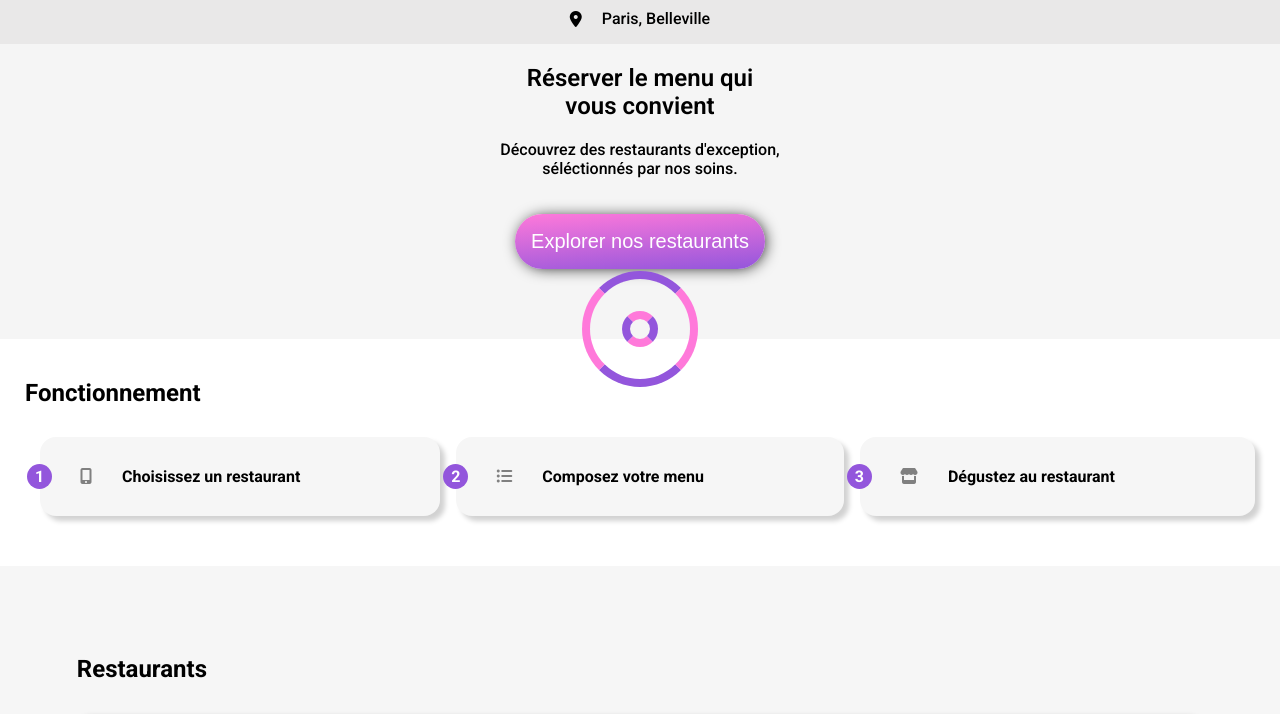
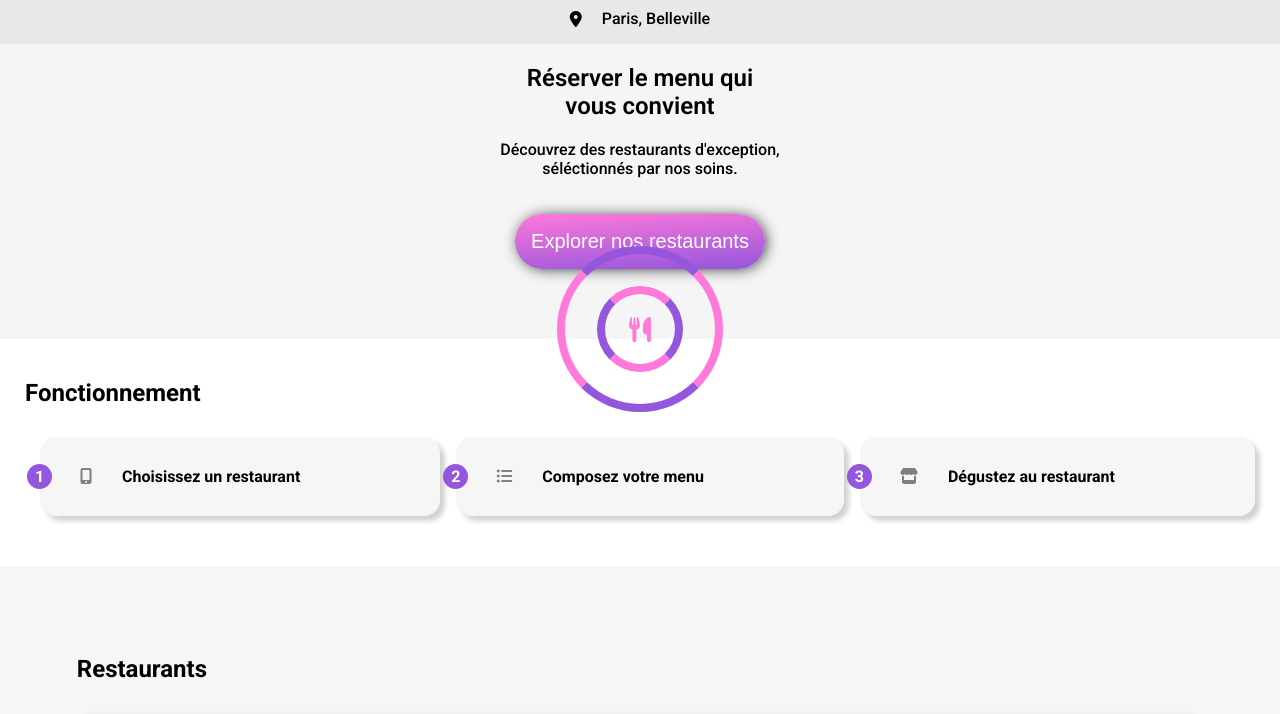
Before and after one commit to LastBlaze/ledunefrancois_3_210222, a website: page index.html in a window 1280 px wide. Shown: the part 71-785 px from the top of the page. Drawn offline with Linux system fonts and the light colour scheme; grey boxes are pictures that could not be loaded; a web font is replaced by a local one.

Commit message:
intégration image loader

```diff
--- a/index.html
+++ b/index.html
@@ -16,7 +16,8 @@
 <body>
     <div class="loader1"></div>
     <div class="loader2"></div>
-    <div class="loader3"></div>
+    <div class="loader3"><i class="fa-solid fa-utensils"></i></div>
+
     <header>
         <img src="./assets/images/logo/ohmyfood@2x.svg" alt="logo Ohmyfood" id="logo" />
     </header>
--- a/sass/composants/_loader.scss
+++ b/sass/composants/_loader.scss
@@ -4,8 +4,8 @@
     border-top: 8px solid $primary-color;
     border-bottom: 8px solid $primary-color;
     border-radius: 80%;
-    width: 100px;
-    height: 100px;
+    width: 150px;
+    height: 150px;
     margin: auto;
     position: absolute;
     top: 0;
@@ -23,8 +23,8 @@
     border-top: 8px solid transparent;
     border-bottom: 8px solid transparent;
     border-radius: 80%;
-    width: 100px;
-    height: 100px;
+    width: 150px;
+    height: 150px;
     margin: auto;
     position: absolute;
     top: 0;
@@ -42,8 +42,8 @@
     border-top: 8px solid $secondary-color;
     border-bottom: 8px solid $secondary-color;
     border-radius: 80%;
-    width: 20px;
-    height: 20px;
+    width: 70px;
+    height: 70px;
     margin: auto;
     position: absolute;
     top: 0;
@@ -53,6 +53,16 @@
     -webkit-animation: spin3 2S linear infinite;
     -o-animation: spin3 2S linear infinite;
     animation: spin3 2S linear infinite;
+    i {
+        font-size: 25px;
+        display: flex;
+        justify-content: center;
+        margin: 22px;
+        color: $secondary-color;
+        -webkit-animation: spin3 2S linear infinite;
+        -o-animation: spin3 2S linear infinite;
+        animation: spin3 2S linear infinite;
+    }
 }
 
 @-webkit-keyframes spin {
```
Also changed, not shown: assets/css/style.css, 1 other file.
